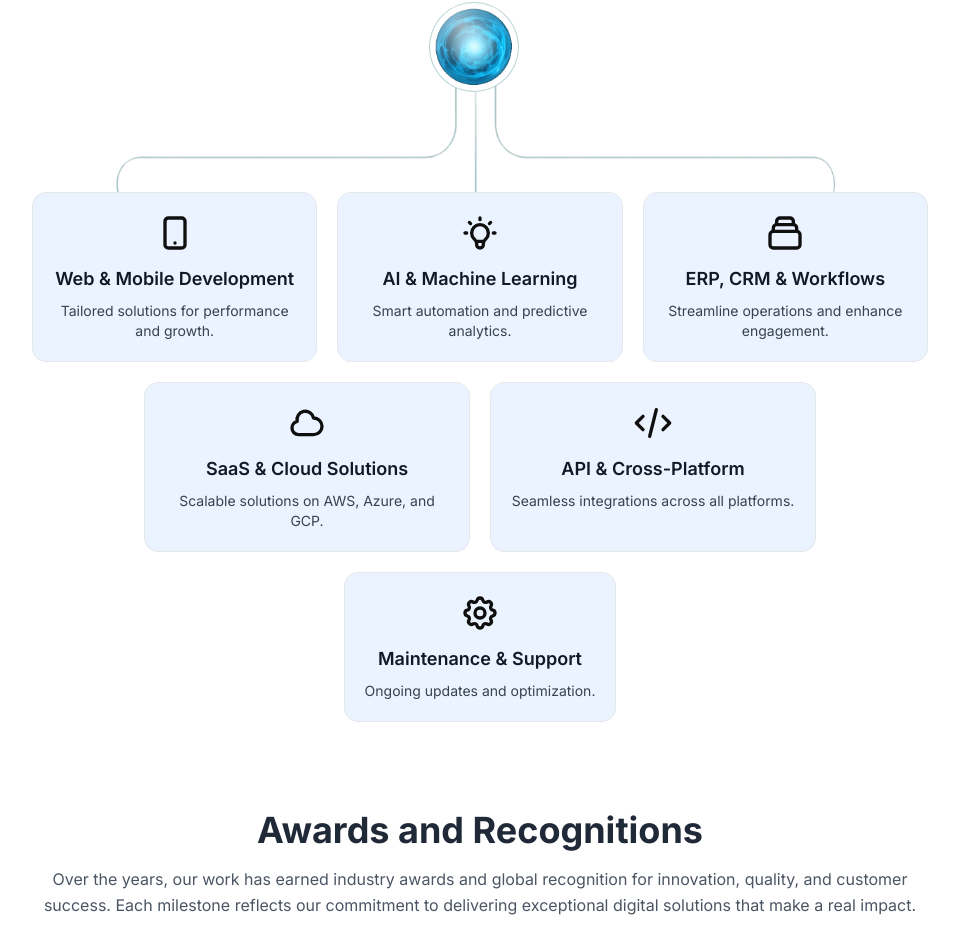
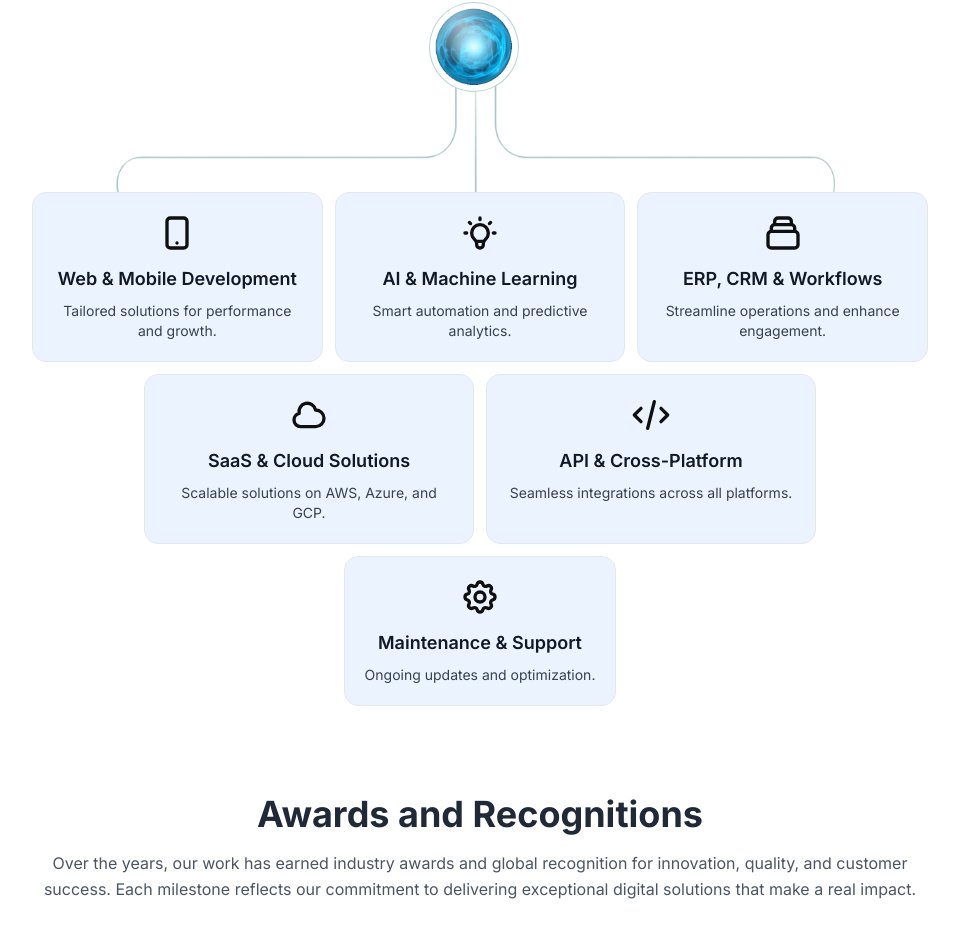
Before and after one commit to TEERTH-KOLHI/wortholic-updated, a Next.js app: page /portfolio in a window 1280 px wide. Shown: the part 3414-4363 px from the top of the page, without its empty margins (160-1119 px from the left). Built offline with nearby package versions, Linux system fonts and the light colour scheme.

Commit message:
Updates done

```diff
--- a/src/components/CoreExpertise/CoreExpertise.tsx
+++ b/src/components/CoreExpertise/CoreExpertise.tsx
@@ -52,8 +52,8 @@ const CoreExpertise = () => {
 
           {/* First Row - 3 Cards */}
 
-          <div className="mb-5 flex justify-center">
-            <div className="grid grid-cols-1 gap-5 md:grid-cols-3 max-w-4xl w-full">
+          <div className="mb-3 flex justify-center">
+            <div className="grid grid-cols-1 gap-3 md:grid-cols-3 max-w-4xl w-full">
               {/* Custom Web & Mobile App Development */}
               <div className="flex flex-col items-center text-center rounded-xl border border-gray-200 bg-[#EAF3FF] p-5 backdrop-blur-md transition-all duration-300 hover:scale-105 hover:shadow-lg dark:border-white/20 dark:bg-white/10">
                 <svg
@@ -126,8 +126,8 @@ const CoreExpertise = () => {
           </div>
 
           {/* Second Row - 2 Cards */}
-          <div className="mb-5 flex justify-center">
-            <div className="grid grid-cols-1 gap-5 md:grid-cols-2 max-w-2xl w-full">
+          <div className="mb-3 flex justify-center">
+            <div className="grid grid-cols-1 gap-3 md:grid-cols-2 max-w-2xl w-full">
               {/* SaaS & Cloud-Native Applications */}
               <div className="flex flex-col items-center text-center rounded-xl border border-gray-200 bg-[#EAF3FF] p-5 backdrop-blur-md transition-all duration-300 hover:scale-105 hover:shadow-lg dark:border-white/20 dark:bg-white/10">
                 <svg
```
